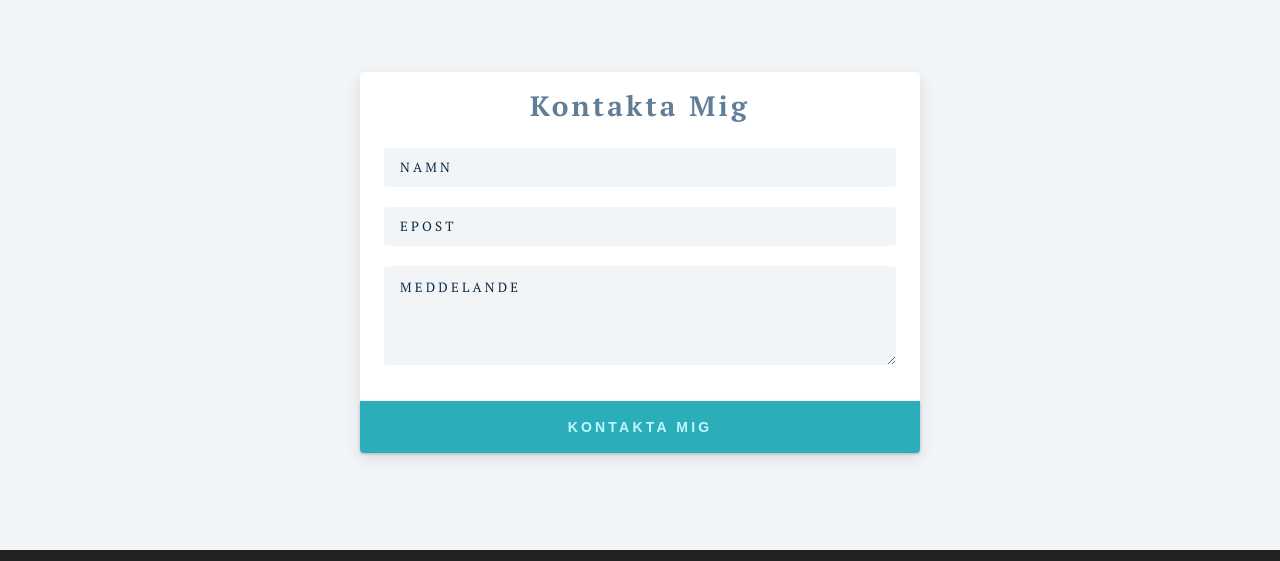
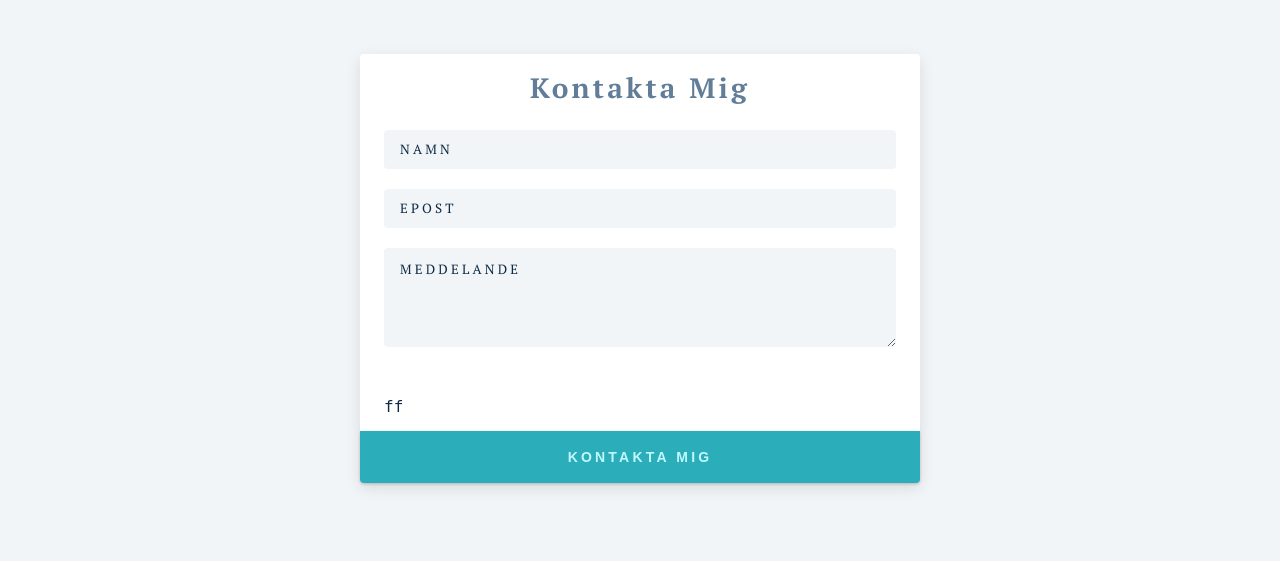
Before and after one commit to itsyst/JAMstack-Portfolio, a Gatsby site in the folder portfolio_frontend/: page /contact in a window 1280 px wide. Shown: the part 106-667 px from the top of the page. Built offline with nearby package versions, Linux system fonts and the light colour scheme; Gatsby itself is replaced by a stand-in of ours.

Commit message:
styled contact form

```diff
--- a/portfolio_frontend/src/pages/contact.js
+++ b/portfolio_frontend/src/pages/contact.js
@@ -9,7 +9,11 @@ const contact = () => {
             <section className="contact-page">
                 <article className="contact-form">
                     <h3>kontakta mig</h3>
-                    <form netlify action="" method="POST">
+                    <form
+                        name="contact"
+                        method="POST"
+                        data-netlify="true"
+                        data-netlify-honeypot="bot-field">
                         <div className="form-group">
                             <input
                                 type="text"
@@ -30,9 +34,12 @@ const contact = () => {
                                 className="form-control"
                             ></textarea>
                         </div>
+                        <div className="form-recaptcha">
+                            <div data-netlify-recaptcha="true">ff</div>
+                        </div>
                         <button type="submit" className="submit-btn btn">
                             Kontakta mig
-                      </button>
+                        </button>
                     </form>
                 </article>
             </section>
--- a/portfolio_frontend/src/themes/main.css
+++ b/portfolio_frontend/src/themes/main.css
@@ -998,6 +998,10 @@ Contact Page
   text-transform: uppercase;
   letter-spacing: var(--spacing);
 }
+.form-recaptcha {
+  text-align: left;
+  padding: 0.75rem 1.5rem;
+}
 .submit-btn {
   display: block;
   width: 100%;
```
Also changed, not shown: portfolio_backend/extensions/documentation/documentation/1.0.0/full_documentation.json.
